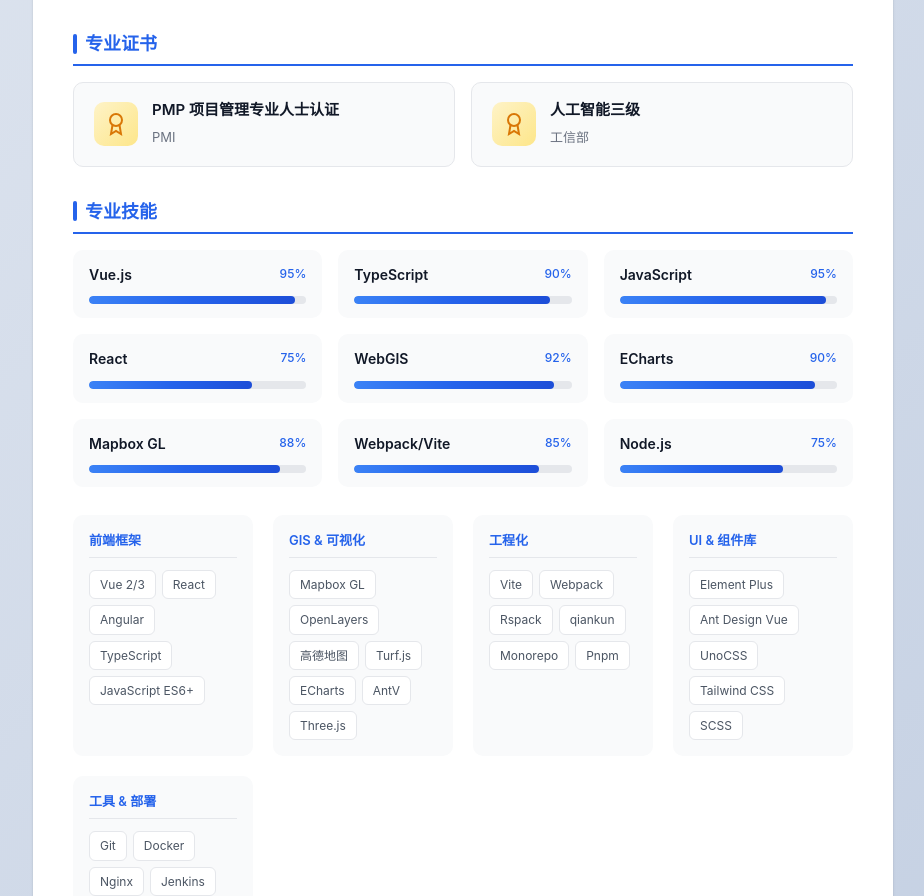
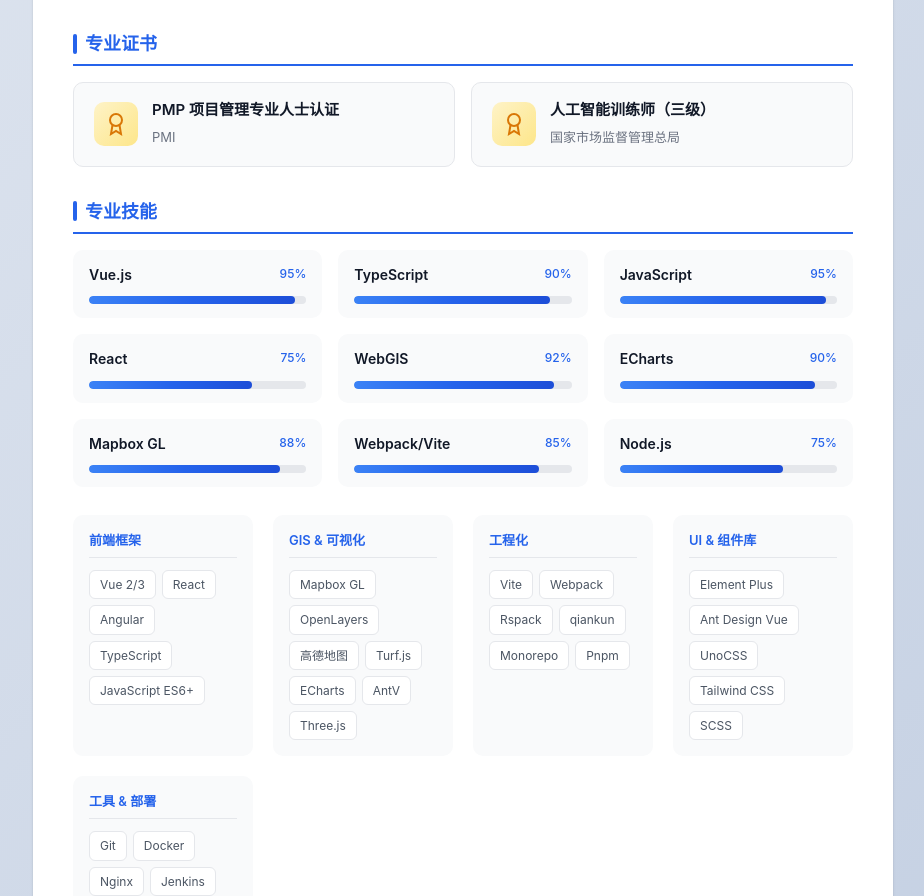
Before and after one commit to water43/water43-resume, a Vue app: page / in a window 1280 px wide. Shown: the part 2337-3233 px from the top of the page, without its empty margins (177-1101 px from the left). Built offline with nearby package versions, Linux system fonts and the light colour scheme.

Commit message:
fix: 更新人工智能训练师证书信息
Co-authored-by: water43 <water43@users.noreply.github.com>

```diff
--- a/src/locales/en.ts
+++ b/src/locales/en.ts
@@ -131,8 +131,8 @@ export const en = {
       issuer: 'PMI'
     },
     {
-      name: 'Artificial Intelligence Level 3',
-      issuer: 'MIIT'
+      name: 'AI Trainer (Level 3)',
+      issuer: 'SAMR - State Administration for Market Regulation'
     }
   ],
   skills: [
--- a/src/locales/zh.ts
+++ b/src/locales/zh.ts
@@ -131,8 +131,8 @@ export const zh = {
       issuer: 'PMI'
     },
     {
-      name: '人工智能三级',
-      issuer: '工信部'
+      name: '人工智能训练师（三级）',
+      issuer: '国家市场监督管理总局'
     }
   ],
   skills: [
```
